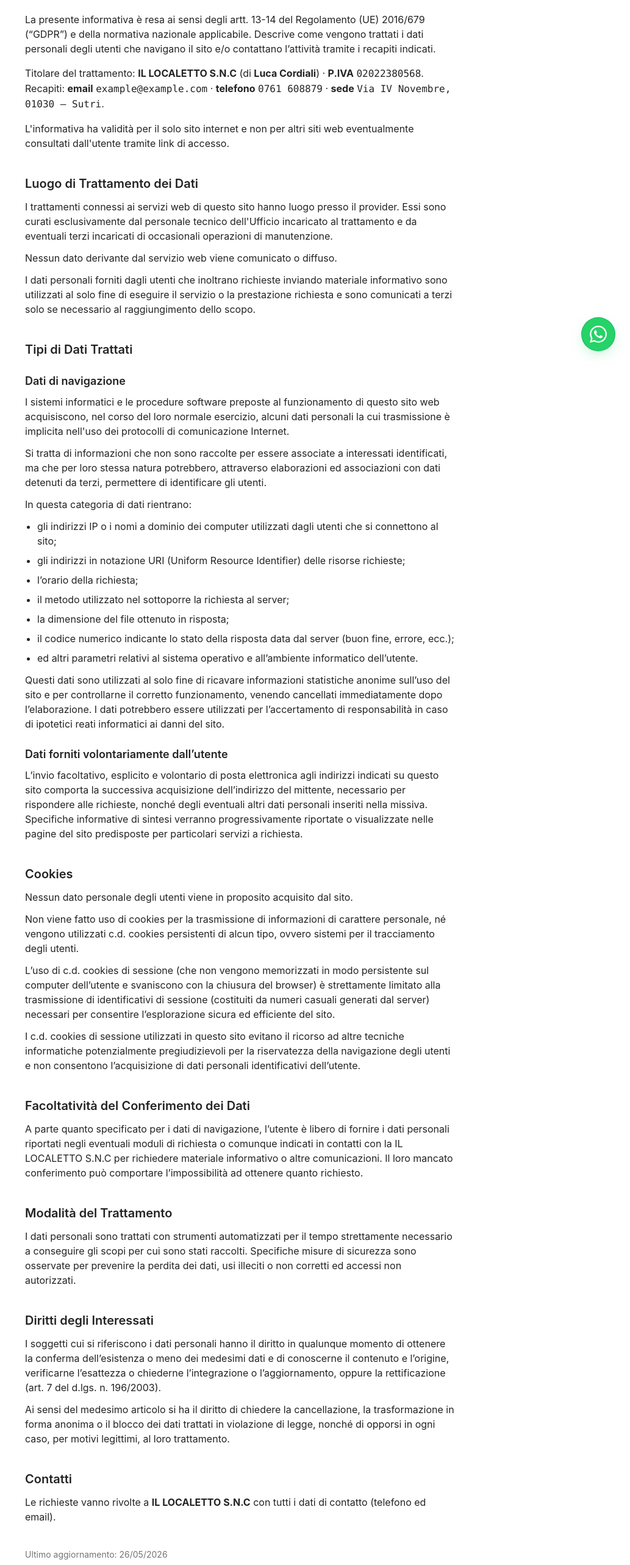
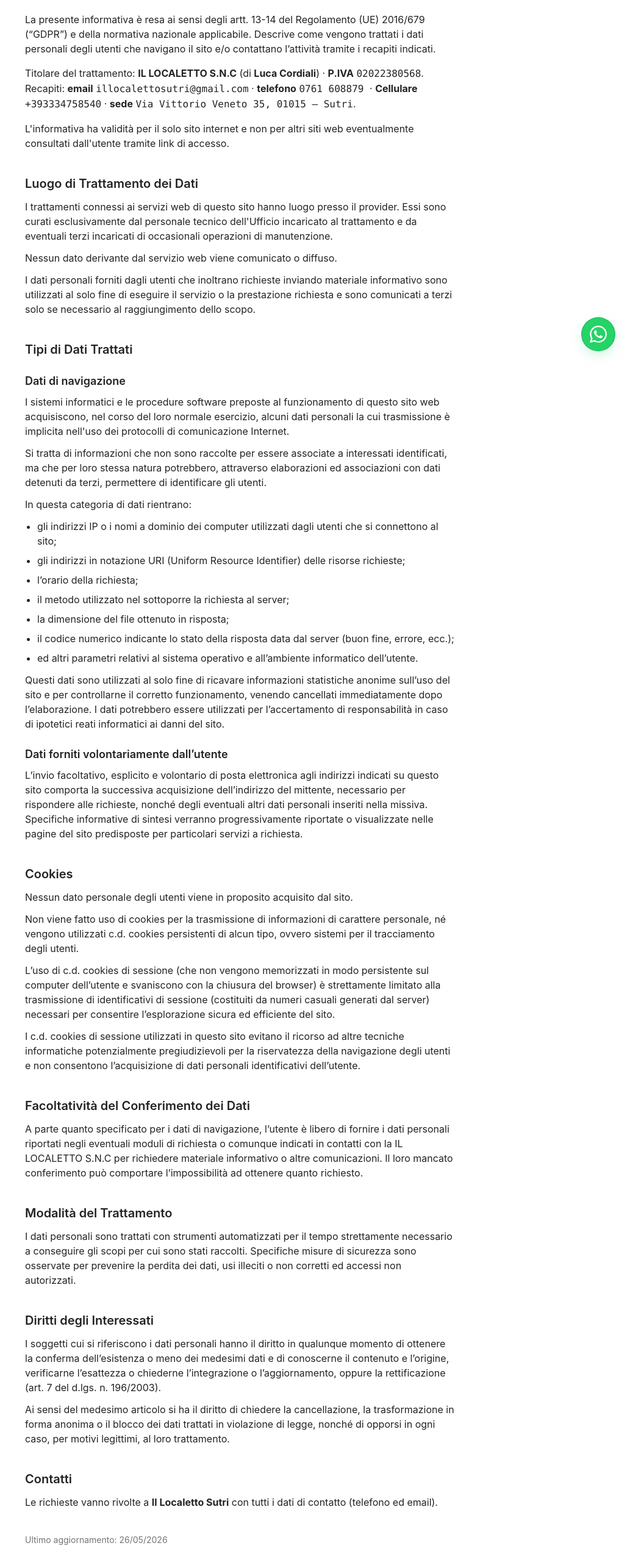
Before and after one commit to Gxbriel99/ilLocaletto_nextjs, a Next.js app: page /privacy-policy in a window 1280 px wide. Shown: the part 200-2766 px from the top of the page at 61% size, without its empty margins (247-1280 px from the left). Built offline with nearby package versions, Linux system fonts and the light colour scheme.

Commit message:
Aggiunta email per la pp

```diff
--- a/src/app/(pages)/privacy-policy/page.tsx
+++ b/src/app/(pages)/privacy-policy/page.tsx
@@ -1,4 +1,8 @@
 import Link from "next/link";
+import { info } from "../../data/info";
+
+const { businessName, ownerName, piva, phone, whatsappPhone, email, address } = info;
+
 
 export default function PrivacyPolicy() {
   return (
@@ -16,13 +20,14 @@ export default function PrivacyPolicy() {
 
       <p className="mb-4 text-[#232325]">
         Titolare del trattamento: <strong>IL LOCALETTO S.N.C</strong> (di{" "}
-        <strong>Luca Cordiali</strong>) &middot; <strong>P.IVA</strong>{" "}
-        <span className="font-mono">02022380568</span>. Recapiti:{" "}
-        <strong>email</strong> <span className="font-mono">example@example.com</span>{" "}
+        <strong>{ownerName}</strong>) &middot; <strong>P.IVA</strong>{" "}
+        <span className="font-mono">{piva}</span>. Recapiti:{" "}
+        <strong>email</strong> <span className="font-mono">{email}</span>{" "}
         &middot; <strong>telefono</strong>{" "}
-        <span className="font-mono">0761 608879</span>{" "}
+        <span className="font-mono">{phone}</span>{" "}
+        &middot; <strong>Cellulare</strong> <span className="font-mono">{whatsappPhone}</span>{" "}
         &middot; <strong>sede</strong>{" "}
-        <span className="font-mono">Via IV Novembre, 01030 – Sutri</span>.
+        <span className="font-mono">{address}</span>.
       </p>
 
       <p className="mb-4 text-[#232325]">
@@ -184,7 +189,7 @@ export default function PrivacyPolicy() {
         Contatti
       </h2>
       <p className="mb-4 text-[#232325]">
-        Le richieste vanno rivolte a <strong>IL LOCALETTO S.N.C</strong> con tutti
+        Le richieste vanno rivolte a <strong>{businessName}</strong> con tutti
         i dati di contatto (telefono ed email).
       </p>
 
--- a/src/app/data/info.ts
+++ b/src/app/data/info.ts
@@ -2,7 +2,7 @@ export const info = {
   businessName: "Il Localetto Sutri",
   phone: "0761 608879 ",
   whatsappPhone: "+393334758540",
-  email: "example@example.com",
+  email: "illocalettosutri@gmail.com",
   address: "Via Vittorio Veneto 35, 01015 – Sutri",
   ownerName: "Luca Cordiali",
   piva: "02022380568",
```
